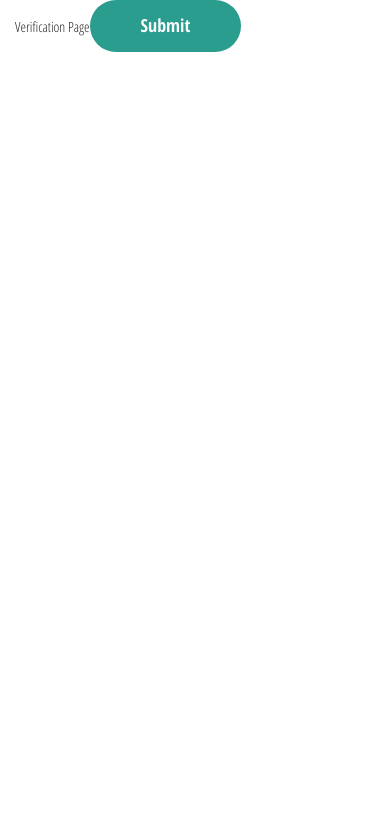
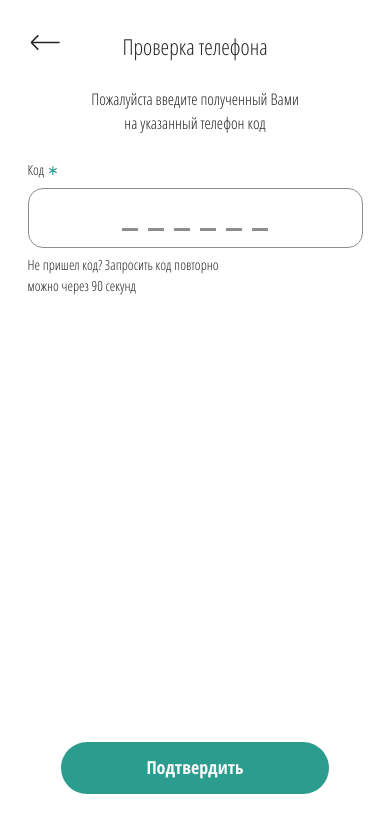
Before and after one commit to AlinaYehorova/FreeVet, a React (Vite) app: page /verification in a window 390 px wide. Shown: the top 832 px of the page. Built offline with nearby package versions, Linux system fonts and the light colour scheme; a web font is replaced by a local one.

Commit message:
Added posibility to add any style to custom button. Added FormHeader - universal component for header with arrow-back. Replaced header to FormHeader in l-registrationPage. Changed some Css in l-registrationPage. Added PhoneNumber Validation (Whithout timer logic yet).

```diff
--- a/src/components/customButton/CustomButton.jsx
+++ b/src/components/customButton/CustomButton.jsx
@@ -6,25 +6,27 @@ const CustomButton = ({
   backgroundColor,
   border,
   padding,
-  text = 'Submit',
-  link = '/',
+  text = "Submit",
+  link = "/",
   color,
   disabled, // передаём disabled как проп
+  customStyle = {}, // Добавлен новый проп для передачи любых стилей
 }) => {
   // Проверяем наличие родительского класса `disabled`
   const buttonClasses = disabled ? `${s.button} ${s.disabled}` : s.button;
 
   return (
     <Link
-      to={disabled ? '#' : link} // Блокируем переход, если кнопка неактивна
+      to={disabled ? "#" : link} // Блокируем переход, если кнопка неактивна
       className={buttonClasses} // Применяем классы с учётом состояния
       style={{
-        backgroundColor: disabled ? backgroundColor  : backgroundColor || 'var(--color-main)', // Цвет для неактивного состояния
-        border: border || 'none',
-        padding: padding || '16px 51px',
-        color: color || 'var(--color-text-white)',
+        backgroundColor: disabled ? backgroundColor : backgroundColor || "var(--color-main)", // Цвет для неактивного состояния
+        border: border || "none",
+        padding: padding || "16px 51px",
+        color: color || "var(--color-text-white)",
         lineHeight: 1.1,
-        pointerEvents: disabled ? 'none' : 'auto', // Отключаем взаимодействие
+        pointerEvents: disabled ? "none" : "auto", // Отключаем взаимодействие
+        ...customStyle, // Объединяем с переданными стилями
       }}
     >
       {text}
--- /dev/null
+++ b/src/components/formHeader/FormHeader.jsx
@@ -0,0 +1,17 @@
+import React from "react";
+import leftArrow from "../../assets/left-arrow.svg";
+import s from "./formHeader.module.css";
+import { Link } from "react-router-dom";
+
+const FormHeader = ({ path, children, headerPadding = "0" }) => {
+  return (
+    <div className={s.formHeader}>
+      <Link to={path} className={s.formHeader_leftArrowBtn}>
+        <img src={leftArrow} alt="Get back" />
+      </Link>
+      <h2 style={{ padding: headerPadding }}>{children}</h2>
+    </div>
+  );
+};
+
+export default FormHeader;
--- /dev/null
+++ b/src/components/formHeader/formHeader.module.css
@@ -0,0 +1,29 @@
+.formHeader {
+  display: flex;
+  width: 335px;
+  position: relative;
+}
+
+.formHeader_leftArrowBtn {
+  background: transparent;
+  border: none;
+  align-self: start;
+  position: absolute;
+  top: 0;
+  left: 0;
+}
+
+.formHeader_leftArrowBtn {
+  background: transparent;
+  border: none;
+  align-self: start;
+  position: absolute;
+  top: 0;
+  left: 0;
+}
+
+.formHeader h2 {
+  font-weight: 300;
+  font-size: 22px;
+  margin: 0 auto;
+}
--- a/src/components/languageSwitcher/languageSwitcher.module.css
+++ b/src/components/languageSwitcher/languageSwitcher.module.css
@@ -3,7 +3,6 @@
     flex-direction: column;
     align-items: center;
   }
-
 
   .button {
     background-color:var(--color-main-light);
--- a/src/pages/login/l_registrationPage/L_registrationPage.jsx
+++ b/src/pages/login/l_registrationPage/L_registrationPage.jsx
@@ -2,11 +2,10 @@ import s from "./l_registrationPage.module.css";
 import React, { useState } from "react";
 import { useForm } from "react-hook-form";
 import axios from "axios";
-import { Link } from "react-router-dom";
-import leftArrow from "../../../assets/left-arrow.svg";
 import CustomInput from "../../../components/customInput/CustomInput";
 import CustomButton from "../../../components/customButton/CustomButton";
 import FileUploader from "../../../components/fileUploader/FileUploader";
+import FormHeader from "../../../components/formHeader/FormHeader";
 
 const L_registrationPage = () => {
   const [image, setImage] = useState(null);
@@ -49,12 +48,9 @@ const L_registrationPage = () => {
   return (
     <form className={s.l_registrationPage} onSubmit={handleSubmit(onSubmit)}>
       <div style={{ display: "flex", flexDirection: "column", alignItems: "center" }}>
-        <div className={s.formHeader}>
-          <Link to="/" className={s.formHeader_leftArrowBtn}>
-            <img src={leftArrow} alt="arrow to left side" />
-          </Link>
-          <h2>Создать новый аккаунт</h2>
-        </div>
+        <FormHeader path="/" headerPadding={"0 0 15px 0"}>
+          Создать новый аккаунт
+        </FormHeader>
 
         {/* Компонент загрузки изображения */}
         <FileUploader maxFiles={1} boxSize={72} borderRadius={15} />
@@ -67,7 +63,7 @@ const L_registrationPage = () => {
         <CustomInput
           {...register("name", {
             required: "Имя обязательно",
-            minLength: { value: 2, message: "Минимум 2 символа" }
+            minLength: { value: 2, message: "Минимум 2 символа" },
           })}
           placeholder="Ваше имя"
           width={335}
@@ -82,7 +78,7 @@ const L_registrationPage = () => {
         <CustomInput
           {...register("phone", {
             required: "Телефон обязателен",
-            pattern: { value: /^\+?[0-9]{10,}$/, message: "Введите корректный номер телефона" }
+            pattern: { value: /^\+?[0-9]{10,}$/, message: "Введите корректный номер телефона" },
           })}
           placeholder="+"
           width={335}
@@ -94,7 +90,7 @@ const L_registrationPage = () => {
       {/* Кнопка отправки */}
       <div className={s.btnPrivacy_box}>
         <CustomButton
-        link = '/verification'
+          link="/verification"
           type="submit" // Убедитесь, что это submit-кнопка
           text="Отправить код"
           padding="16px 78px"
--- a/src/pages/login/l_registrationPage/l_registrationPage.module.css
+++ b/src/pages/login/l_registrationPage/l_registrationPage.module.css
@@ -3,7 +3,7 @@
   flex-direction: column;
   justify-content: space-between;
   align-items: center;
-  padding: 30px 0;
+  padding-top: 30px;
   height: 100vh;
 }
 
@@ -35,7 +35,7 @@
 
 .privacyPolicy {
   text-align: center;
-  color: #595959;
+  color: var(--color-text-grey);
   font-size: 12px;
   margin-top: 7px;
 }
--- a/src/pages/login/l_verificationPage/L_verificationPage.jsx
+++ b/src/pages/login/l_verificationPage/L_verificationPage.jsx
@@ -1,11 +1,101 @@
+import React, { useRef } from "react";
+import { useForm, Controller } from "react-hook-form";
 import CustomButton from "../../../components/customButton/CustomButton";
+import FormHeader from "../../../components/formHeader/FormHeader";
 import s from "./l_verificationPage.module.css";
 
 const L_verificationPage = () => {
+  const { handleSubmit, control, setValue } = useForm();
+  const inputRefs = Array.from({ length: 6 }, () => useRef(null));
+
+  const handleInputChange = (e, index) => {
+    const value = e.target.value.replace(/\D/g, ""); // Убираем нецифровые символы
+    // Устанавливаем значение, если введена цифра
+    if (value.length === 1) {
+      setValue(`digit${index}`, value);
+      // Перемещаем фокус на следующий инпут, если текущий заполнен
+      if (index < inputRefs.length - 1) {
+        inputRefs[index + 1].current.focus();
+      }
+    } else if (value === "") {
+      // Если значение пустое (удаление), возвращаем фокус на предыдущий инпут
+      if (index > 0) {
+        inputRefs[index - 1].current.focus();
+      }
+    }
+  };
+
+  const handleKeyDown = (e, index) => {
+    if (e.key === "Backspace") {
+      e.preventDefault();
+      if (e.target.value === "") {
+        if (index > 0) {
+          inputRefs[index - 1].current.focus();
+        }
+      } else {
+        setValue(`digit${index}`, "");
+      }
+    }
+  };
+
+  const onSubmit = (data) => {
+    const code = Object.values(data).join("");
+    console.log(code); // Здесь будет логика отправки на сервер
+  };
+
   return (
     <div className={s.l_verificationPage}>
-      Verification Page
-      <CustomButton link="/verification/role" />
+      <FormHeader path="/register">Проверка телефона</FormHeader>
+      <p className={s.enterCode}>
+        Пожалуйста введите полученный Вами <br /> на указанный телефон код
+      </p>
+      <form className={s.form} onSubmit={handleSubmit(onSubmit)}>
+        <div className={s.inputBox}>
+          <p className={s.codeText}>
+            Код <span>&lowast;</span>
+          </p>
+          <div className={s.codeInputs}>
+            {Array.from({ length: 6 }).map((_, index) => (
+              <Controller
+                key={index}
+                name={`digit${index}`}
+                control={control}
+                defaultValue=""
+                rules={{
+                  required: true,
+                }}
+                render={({ field }) => (
+                  <input
+                    {...field}
+                    ref={inputRefs[index]}
+                    type="text"
+                    maxLength="1"
+                    className={s.codeInput}
+                    onChange={(e) => {
+                      handleInputChange(e, index);
+                    }}
+                    onKeyDown={(e) => handleKeyDown(e, index)}
+                    onInput={(e) => {
+                      const value = e.target.value.replace(/\D/, ""); // Разрешаем только цифры
+                      setValue(`digit${index}`, value);
+                    }}
+                  />
+                )}
+              />
+            ))}
+          </div>
+          <div className={s.requestCodeBox}>
+            <p>Не пришел код? Запросить код повторно можно через 90 секунд</p>
+          </div>
+        </div>
+        <CustomButton
+          customStyle={{ marginBottom: "50px" }}
+          link="/verification/role"
+          type="submit"
+          text="Подтвердить"
+          padding="16px 85px"
+        />
+      </form>
     </div>
   );
 };
--- a/src/pages/login/l_verificationPage/l_verificationPage.module.css
+++ b/src/pages/login/l_verificationPage/l_verificationPage.module.css
@@ -0,0 +1,58 @@
+.l_verificationPage {
+  display: flex;
+  flex-direction: column;
+  align-items: center;
+  justify-content: center;
+  gap: 24px;
+  padding-top: 30px;
+  height: 100vh;
+}
+.header {
+  display: flex;
+  justify-content: space-between;
+}
+.enterCode {
+  font-size: 16px;
+  text-align: center;
+}
+.codeText {
+  padding-bottom: 8px;
+}
+.codeText span {
+  color: var(--color-main);
+}
+.form {
+  display: flex;
+  flex-direction: column;
+  justify-content: space-between;
+  align-items: center;
+  flex: 1;
+}
+.inputBox {
+  width: 100%;
+}
+.codeInputs {
+  display: flex;
+  justify-content: center;
+  gap: 10px;
+  width: 335px;
+  border: 1px solid var(--color-input-bg-grey);
+  padding: 16px;
+  border-radius: 15px;
+}
+.codeInput {
+  width: 16px;
+  height: 26px;
+  text-align: center;
+  font-size: 22px;
+  font-weight: bold;
+  border: none;
+  border-bottom: 3px solid var(--color-input-bg-grey);
+}
+.codeInput:focus {
+  outline: none;
+}
+.requestCodeBox {
+  width: 60%;
+  padding-top: 6px;
+}
```
